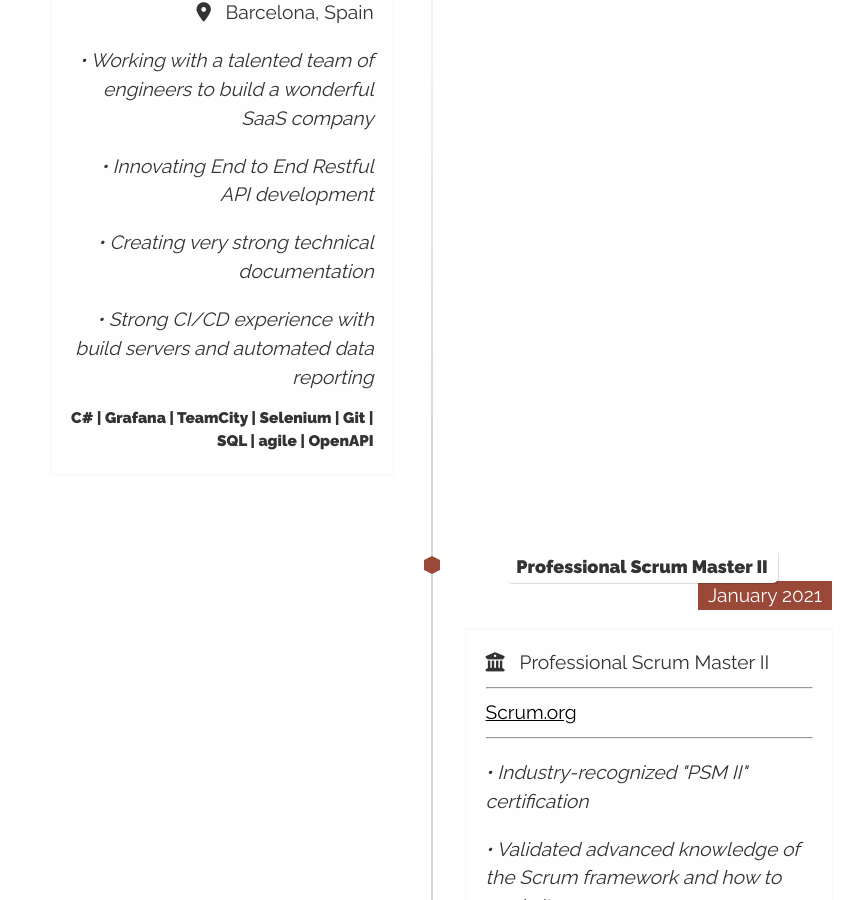
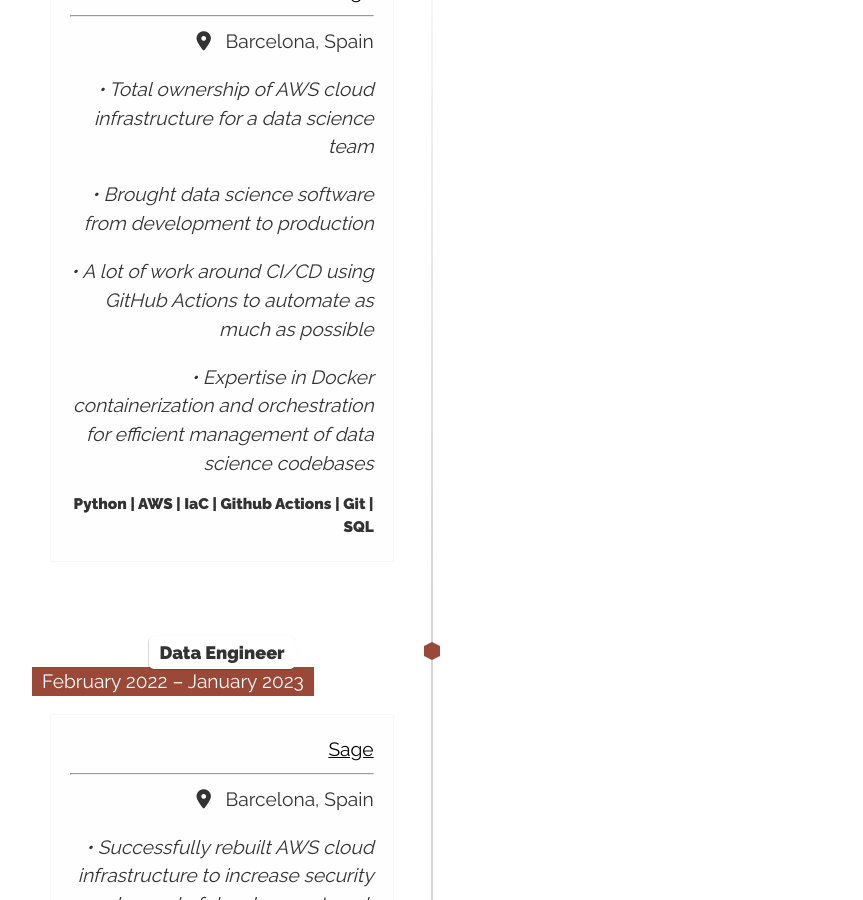
Before and after one commit to conanmercer/conanmercer.github.io, a Jekyll site: the page built from index.html, in a window 1280 px wide and 900 px high, scrolled down 1459 px. Shown: the whole window, without its empty margins (208-1071 px from the left). Built offline with Jekyll 4.4.1, drawn with Linux system fonts in a browser that asks for light colours; nearby versions of some CDN libraries; some web fonts are replaced; some of the changed text lies outside the part shown.

Commit message:
update, cv

```diff
--- a/_includes/curriculum.html
+++ b/_includes/curriculum.html
@@ -1,4 +1,52 @@
 <ul class="timeline">
+
+    <!-- Item 14 -->
+    <li>
+      <div class="direction-l">
+        <div class="flag-wrapper">
+          <span class="hexa"></span>
+          <span class="flag">Senior Data Engineer</span>
+          <span class="time-wrapper"><span class="time">January 2023 – Present</span></span>
+        </div>
+        <div class="desc">
+          <a href="https://www.sage.com/en-gb" target="_blank">Sage</a>
+          <hr>
+          <i class="icon fas fa-map-marker-alt"></i> &nbsp; Barcelona, Spain
+          <p class="subDetails"> <span>&#8226;</span> Total ownership of AWS cloud infrastructure for a data science team</a></p>
+          <p class="subDetails"> <span>&#8226;</span> Brought data science software from development to production </a></p>
+          <p class="subDetails"> <span>&#8226;</span> A lot of work around CI/CD using GitHub Actions to automate as much as possible</a></p>
+          <p class="subDetails"> <span>&#8226;</span> Expertise in Docker containerization and orchestration for efficient
+            management of data science codebases</a></p>
+          <p class="subTags">Python | AWS | IaC | Github Actions | Git | SQL </a></p>
+        </div>
+      </div>
+    </li>
+
+
+  <!-- Item 13 -->
+  <li>
+    <div class="direction-l">
+      <div class="flag-wrapper">
+        <span class="hexa"></span>
+        <span class="flag">Data Engineer</span>
+        <span class="time-wrapper"><span class="time">February 2022 – January 2023</span></span>
+      </div>
+      <div class="desc">
+        <a href="https://www.sage.com/en-gb" target="_blank">Sage</a>
+        <hr>
+        <i class="icon fas fa-map-marker-alt"></i> &nbsp; Barcelona, Spain
+        <p class="subDetails"> <span>&#8226;</span> Successfully rebuilt AWS cloud infrastructure to increase security
+          and speed of development work</a></p>
+        <p class="subDetails"> <span>&#8226;</span> Implemented cost-saving measures through the use of spot instances
+          in CI/CD building environment, resulting in a 70% reduction in associated cloud server costs </a></p>
+        <p class="subDetails"> <span>&#8226;</span> Streamlined deployment process by migrating from TeamCity to GitHub
+          Actions </a></p>
+        <p class="subDetails"> <span>&#8226;</span> Expertise in Docker containerization and orchestration for efficient
+          management of data science codebases</a></p>
+        <p class="subTags">Python | AWS | IaC | Github Actions | Git | SQL </a></p>
+      </div>
+    </div>
+  </li>
 
 
   <!-- Item 12 -->
```
